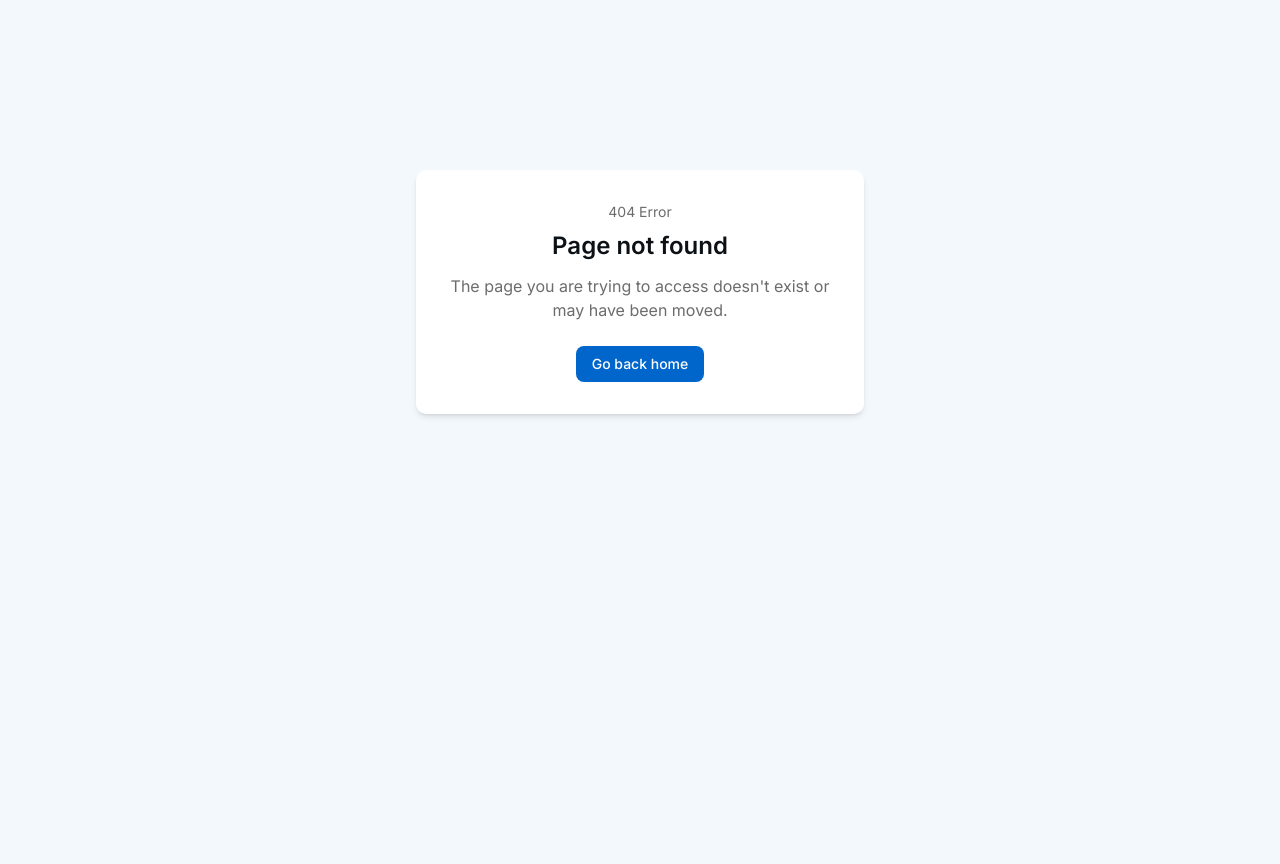
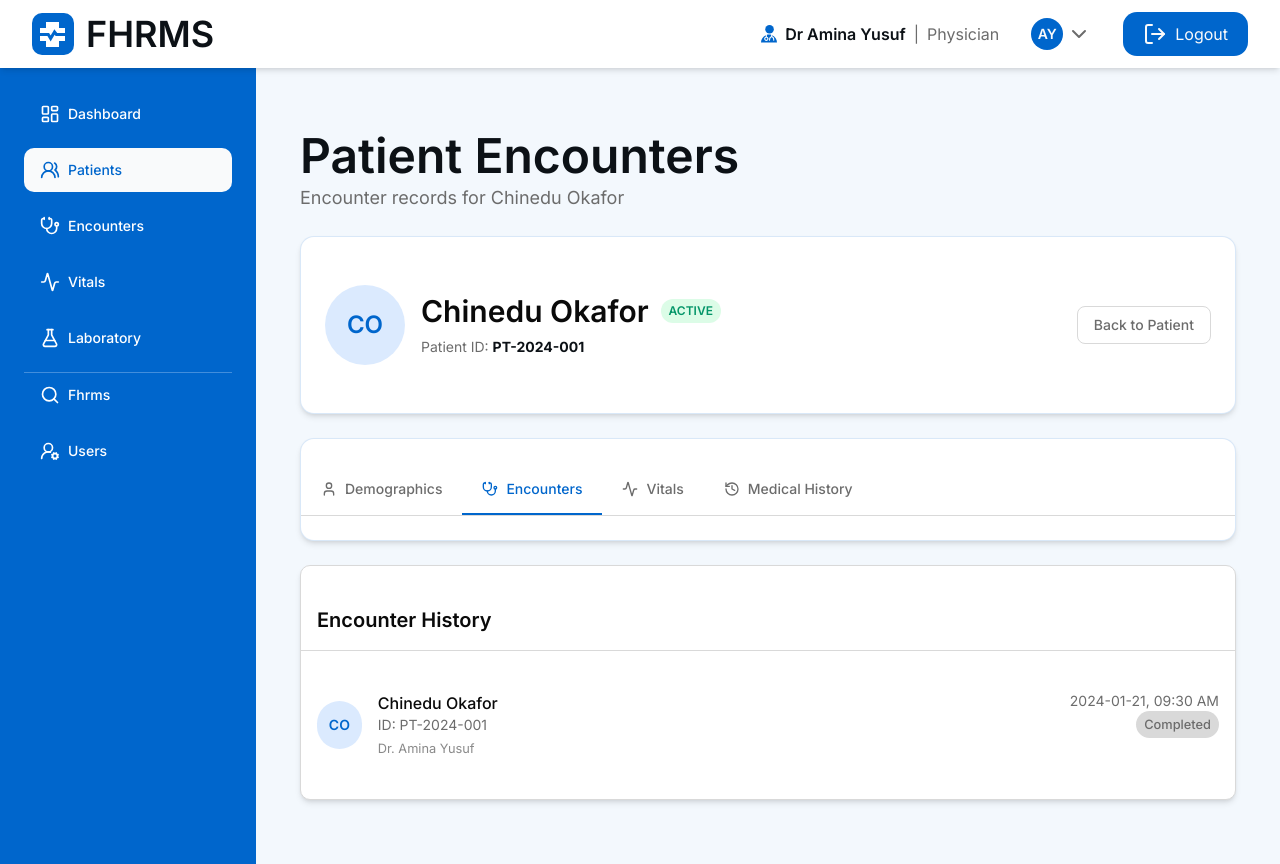
Before and after one commit to Isaiah-Alex/FHRMS, a Next.js app: page /patients/1/encounters in a window 1280 px wide. Before the commit this address had no page. Before the commit the page ends 800 px from the top, so only its background shows below. Built offline with nearby package versions, Linux system fonts and the light colour scheme.

Commit message:
feat(encounters): implement patient encounters page with encounter history and navigation

```diff
--- /dev/null
+++ b/app/(main)/patients/[patientId]/encounters/page.tsx
@@ -0,0 +1,168 @@
+"use client";
+
+import { useEffect, useState } from "react";
+import { useParams, useRouter } from "next/navigation";
+import Hero from "@/components/Hero";
+import NameProfile from "@/components/NameProfile";
+import { Card, CardContent } from "@/components/ui/card";
+import { Badge } from "@/components/ui/badge";
+import { encounters, patients, type Encounter, type Patient as PatientType } from "@/lib/database";
+import Patient from "@/components/Patient";
+import clsx from "clsx";
+import { Stethoscope, Activity, History, User } from "lucide-react";
+
+const PATIENTS_STORAGE_KEY = "fhrmsPatients";
+const ENCOUNTERS_STORAGE_KEY = "fhrmsEncounters";
+
+const tabs = [
+  { id: "demographics", label: "Demographics", icon: User, path: (id: string) => `/patients/${id}` },
+  { id: "encounters", label: "Encounters", icon: Stethoscope, path: (id: string) => `/patients/${id}/encounters` },
+  { id: "vitals", label: "Vitals", icon: Activity, path: (id: string) => `/patients/${id}/vitals` },
+  { id: "medical-history", label: "Medical History", icon: History, path: (id: string) => `/patients/${id}/history` },
+];
+
+export default function PatientEncountersPage() {
+  const params = useParams<{ patientId?: string }>();
+  const router = useRouter();
+  const patientId = params.patientId ?? "";
+  const [patient, setPatient] = useState<PatientType | undefined>(() =>
+    patients.find((item) => item.id === patientId)
+  );
+  const [encounterList, setEncounterList] = useState<Encounter[]>(() =>
+    encounters.filter((item) => item.patientId === patientId)
+  );
+
+  useEffect(() => {
+    const storedPatients = window.localStorage.getItem(PATIENTS_STORAGE_KEY);
+    if (storedPatients) {
+      try {
+        const parsed = JSON.parse(storedPatients) as PatientType[];
+        const match = parsed.find((item) => item.id === patientId);
+        if (match) {
+          setPatient(match);
+        }
+      } catch {
+        setPatient(patients.find((item) => item.id === patientId));
+      }
+    }
+
+    const storedEncounters = window.localStorage.getItem(ENCOUNTERS_STORAGE_KEY);
+    if (storedEncounters) {
+      try {
+        const parsed = JSON.parse(storedEncounters) as Encounter[];
+        setEncounterList(parsed.filter((item) => item.patientId === patientId));
+      } catch {
+        setEncounterList(encounters.filter((item) => item.patientId === patientId));
+      }
+    }
+  }, [patientId]);
+
+  if (!patient) {
+    return (
+      <div className="px-4 my-6 sm:px-5 sm:my-10">
+        <div className="bg-white rounded-lg p-8 shadow-md text-center">
+          <p className="text-neutral-500">Patient not found</p>
+        </div>
+      </div>
+    );
+  }
+
+  const initials = `${patient.firstName.charAt(0)}${patient.lastName.charAt(0)}`;
+
+  return (
+    <div className="px-4 my-6 space-y-6 sm:px-5 sm:my-10">
+      <Hero
+        Title="Patient Encounters"
+        Subtitle={`Encounter records for ${patient.firstName} ${patient.lastName}`}
+        className=""
+      />
+
+      <Card className="shadow-md border-primary/15">
+        <CardContent className="py-6">
+          <div className="flex flex-col gap-4 lg:flex-row lg:items-center lg:justify-between">
+            <div className="flex items-center gap-4">
+              <NameProfile
+                profileDisplay={initials}
+                color={patient.profileColor}
+                rounded={true}
+                className="w-16 h-16 text-xl sm:w-20 sm:h-20 sm:text-2xl"
+              />
+              <div>
+                <div className="flex flex-wrap items-center gap-3 mb-2">
+                  <h1 className="text-2xl font-semibold sm:text-3xl">
+                    {patient.firstName} {patient.lastName}
+                  </h1>
+                  <Badge className="bg-success-light text-success border-0 uppercase text-xs font-semibold px-2 py-1">
+                    {patient.status}
+                  </Badge>
+                </div>
+                <div className="flex flex-wrap items-center gap-4 text-sm text-neutral-500">
+                  <span>
+                    Patient ID: <strong className="text-neutral-900">{patient.patientId}</strong>
+                  </span>
+                </div>
+              </div>
+            </div>
+            <div className="flex w-full flex-col gap-2 sm:w-auto sm:flex-row">
+              <button
+                onClick={() => router.push(`/patients/${patient.id}`)}
+                className="border border-neutral-200 bg-white text-neutral-500 hover:bg-primary hover:text-white rounded-md px-4 py-2 text-sm font-medium"
+              >
+                Back to Patient
+              </button>
+            </div>
+          </div>
+        </CardContent>
+      </Card>
+
+      <Card className="shadow-md border-primary/15">
+        <CardContent className="p-0">
+          <div className="flex border-b border-neutral-200 overflow-x-auto">
+            {tabs.map((tab) => {
+              const Icon = tab.icon;
+              const isActive = tab.id === "encounters";
+              return (
+                <button
+                  key={tab.id}
+                  onClick={() => router.push(tab.path(patientId))}
+                  className={clsx(
+                    "flex items-center gap-2 px-5 py-4 text-sm font-medium transition-colors relative whitespace-nowrap",
+                    isActive
+                      ? "text-primary"
+                      : "text-neutral-500 hover:text-neutral-700 hover:bg-neutral-200/50"
+                  )}
+                >
+                  <Icon className="w-4 h-4" />
+                  {tab.label}
+                  {isActive && (
+                    <div className="absolute bottom-0 left-0 right-0 h-0.5 bg-primary"></div>
+                  )}
+                </button>
+              );
+            })}
+          </div>
+        </CardContent>
+      </Card>
+
+      <Card className="bg-white rounded-lg border-neutral-200 border shadow-md">
+        <h3 className="font-semibold text-xl py-4 pl-4 border-b border-neutral-200">
+          Encounter History
+        </h3>
+        {encounterList.length > 0 ? (
+          encounterList.map((encounter) => (
+            <Patient
+              key={encounter.id}
+              patientId={patient.id}
+              encounterId={encounter.id}
+              isEncounter={true}
+              encounter={encounter}
+              patient={patient}
+            />
+          ))
+        ) : (
+          <p className="text-neutral-500 text-center py-8">No encounters found for this patient.</p>
+        )}
+      </Card>
+    </div>
+  );
+}
```
